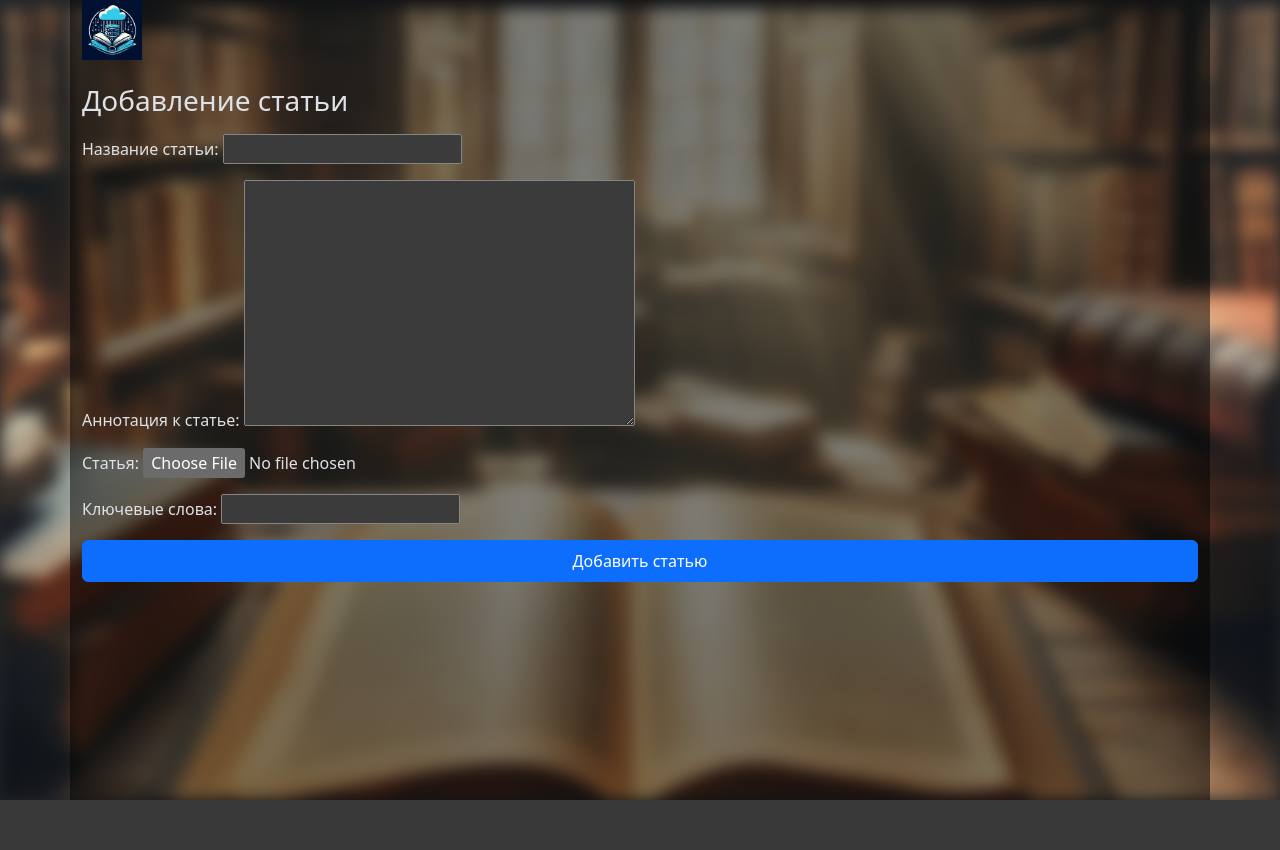
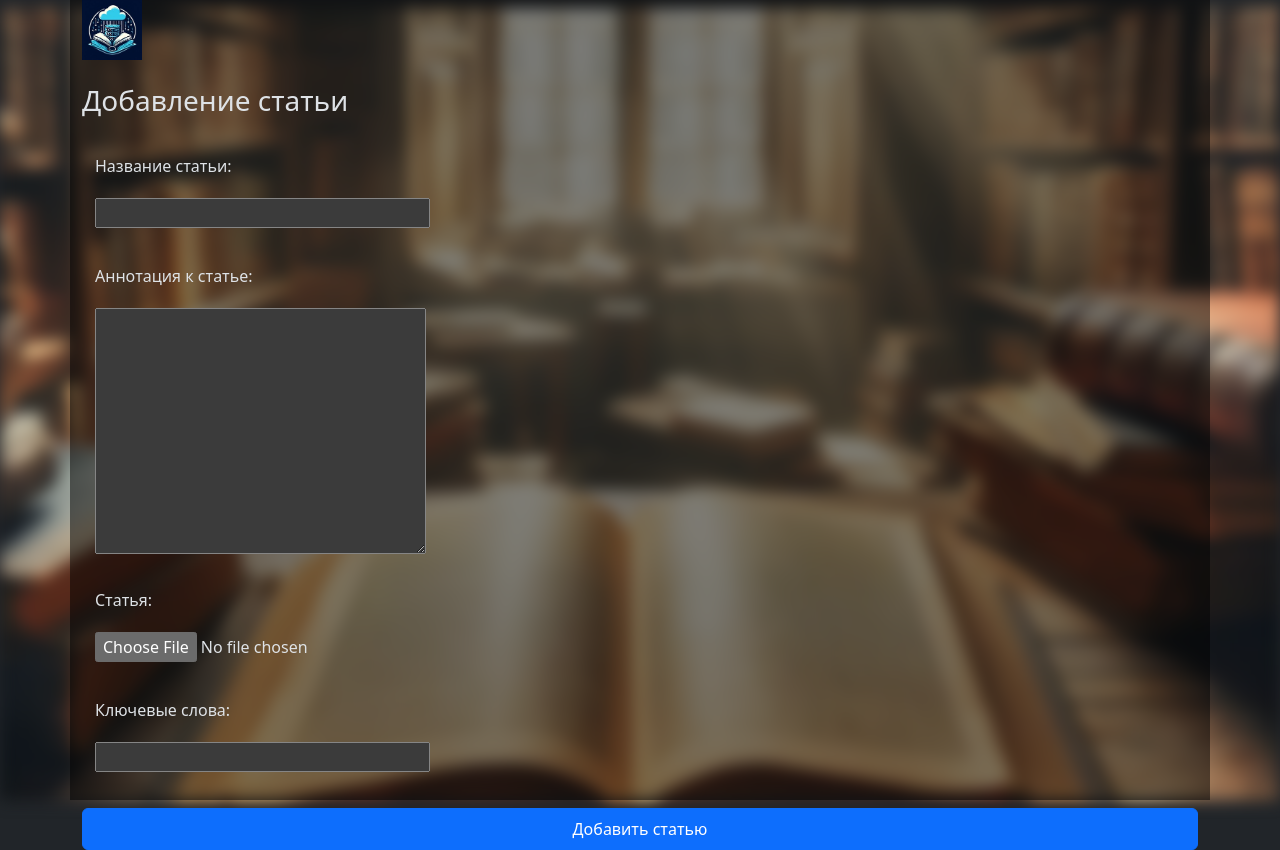
Before and after one commit to Alexksxandr/OPD_DATA_BASE, a Django app: page /library/create/ in a window 1280 px wide. Shown: the part 99-949 px from the top of the page. Before the commit the page ends 899 px from the top, so only its background shows below. Run offline with Django 5.2, Linux system fonts and the light colour scheme; the visitor is signed in with stand-in values (Sample User, id 1).

Commit message:
improved interface

```diff
--- a/OPD_DATA_BASE/database/templates/main/base.html
+++ b/OPD_DATA_BASE/database/templates/main/base.html
@@ -29,7 +29,7 @@
         </a>
     </div>
 
-    <ul class="nav col-12 col-md-auto mb-2 justify-content-center mb-md-0">
+    <ul class="nav col-12 col-md-auto mb-2 justify-content-center mb-md-0 head-button">
         <li><a href="/"
                class="nav-link px-2 {% if request.path == '/' %}link-secondary{% endif %}">Главная</a></li>
         <li><a href="/library"
@@ -40,9 +40,9 @@
         {% endif %}
     </ul>
 
-    <div class="col-md-3 text-end head-button">
+    <div class="col-md-12 col-xl-3 text-end head-button">
         {% if user.is_authenticated %}
-        <form action="/logout/" method="post">
+        <form action="/logout/" method="post" class="logout_form">
             {% csrf_token %}
             <input type="submit" class="btn btn-primary" value="Выход из аккаунта" id="exit-btn">
         </form>
--- a/OPD_DATA_BASE/database/templates/main/create_article.html
+++ b/OPD_DATA_BASE/database/templates/main/create_article.html
@@ -8,10 +8,11 @@
 
 {% block additional_head %}
     <link rel="stylesheet" href="{% static 'css/base.css' %}" type="text/css">
+    <link rel="stylesheet" href="{% static 'css/create_article.css' %}" type="text/css">
 {% endblock %}
 
 {% block content %}
-<form method="post" enctype="multipart/form-data">
+<form method="post" enctype="multipart/form-data" class="form-article">
     {% csrf_token %}
     <img class="mb-4" src="{% static 'media/logo.png' %}" alt=""
          width="60" height="60">
--- /dev/null
+++ b/OPD_DATA_BASE/static/css/create_article.css
@@ -0,0 +1,65 @@
+.form-article p {
+    margin-bottom: 10px;
+    display: flex;
+    align-items: start;
+    flex-direction: column;
+}
+
+p {
+    margin-left: 13px;
+    width: 30%;
+    height: 50px;
+    font-size: 16px;
+    margin-bottom: 60px !important;
+}
+
+.form-article p:nth-of-type(2) {
+    width: inherit;
+    height: inherit;
+    margin-bottom: 34px !important;
+}
+
+.form-article p:nth-of-type(3) {
+    height: 80px;
+    margin-bottom: 30px !important;
+}
+
+.form-login .btn-primary {
+    margin-top: 20px;
+    font-size: 16px;
+}
+
+p input[type="text"], p input[type="password"], #id_article {
+    margin-top: 20px;
+    width: 100%;
+}
+
+#id_abstract {
+    margin-top: 20px;
+    width: 30%;
+}
+
+@media (max-width: 767.98px) {
+    #id_abstract {
+        width: 98%;
+    }
+    p {
+        width: 96%;
+    }
+}
+
+@media (min-width: 992px) and (max-width: 1199.98px) {
+    #id_abstract, p {
+        width: 45%;
+    }
+}
+
+@media (min-width: 768px) and (max-width: 991.98px) {
+    #id_abstract, p {
+        width: 60%;
+    }
+}
+
+h1 {
+    padding-bottom: 20px;
+}
```
Also changed, not shown: OPD_DATA_BASE/database/templates/main/elibrary.html (+4 -23 lines), OPD_DATA_BASE/static/css/base.css (+13 -0 lines), OPD_DATA_BASE/static/css/elibrary.css (added, +25 -0 lines), OPD_DATA_BASE/static/css/login.css (+18 -7 lines), OPD_DATA_BASE/static/css/register.css (+24 -0 lines).
